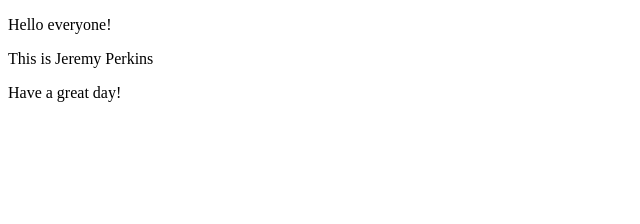
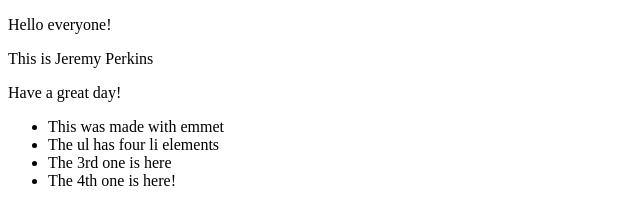
Before and after one commit to jayaperkins/Git-Push, a plain HTML site: page Desktop/index.html in a window 1280 px wide. Shown: the whole page, without its empty margins (0-640 px from the left). Drawn offline with Linux system fonts and the light colour scheme.

Commit message:
git commit html file with emmet edits

```diff
--- a/Desktop/index.html
+++ b/Desktop/index.html
@@ -4,5 +4,12 @@
 		<p>Hello everyone!</p>
 		<p>This is Jeremy Perkins</p>
 		<p>Have a great day!</p>
+
+		<ul>
+			<li>This was made with emmet</li>
+			<li>The ul has four li elements</li>
+			<li>The 3rd one is here</li>
+			<li>The 4th one is here!</li>
+		</ul>
 	</div>
 </html>
```
